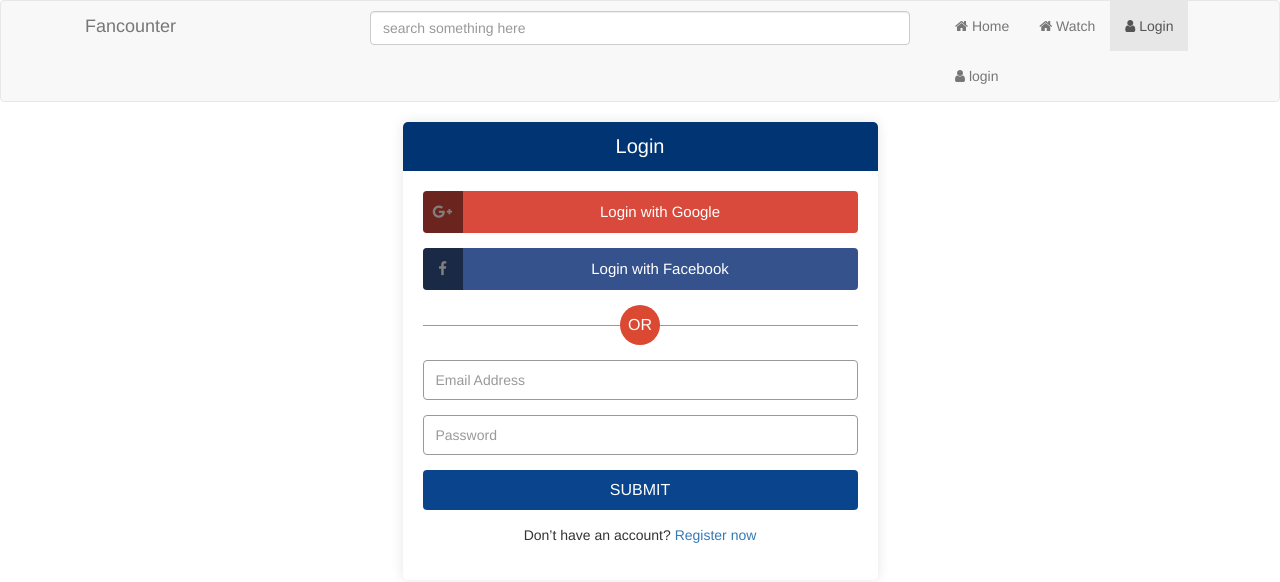
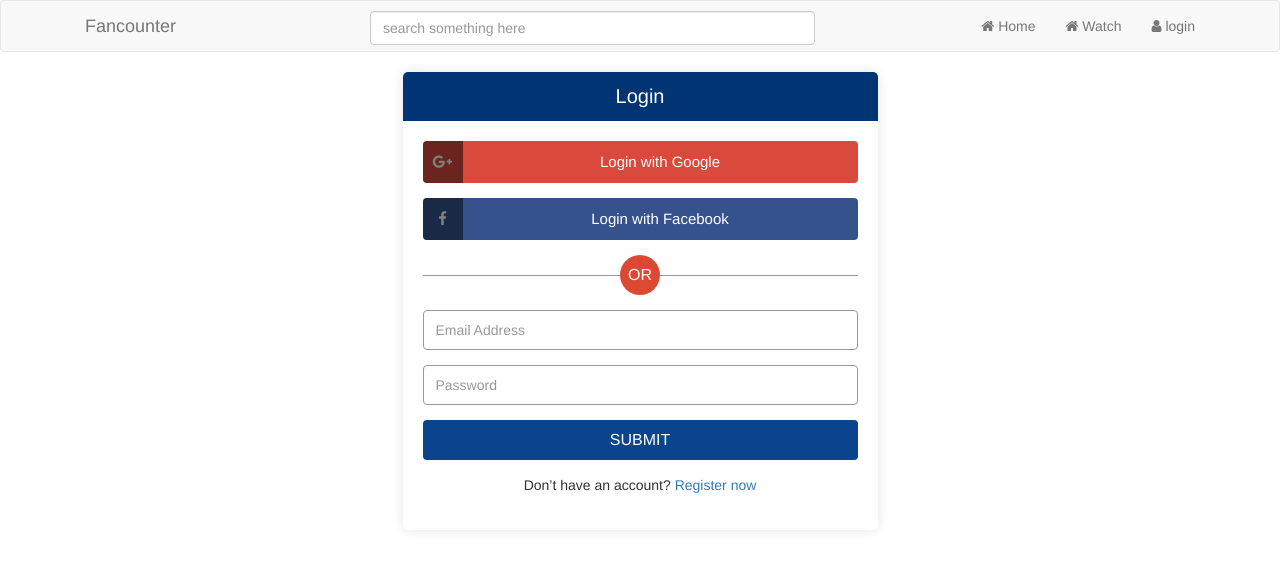
Before and after one commit to vinayofficial/fancounter, an Angular app: page /login in a window 1280 px wide. Shown: the top 582 px of the page. Built offline with nearby package versions, Linux system fonts and the light colour scheme.

Commit message:
login test.. no special changes.

```diff
--- a/src/app/navbar/navbar.component.html
+++ b/src/app/navbar/navbar.component.html
@@ -5,7 +5,7 @@
         <a class="navbar-brand" routerLink="home">Fancounter</a>
         </div>
     </div>
-    <div class="col-md-6" style="margin-top:10px;" >
+    <div class="col-md-5" style="margin-top:10px;" >
         <form [formGroup]="searchForm" (ngSubmit)="searchData()">
             <input type="text"
                    formControlName="inputKeys"
@@ -13,7 +13,7 @@
                    placeholder="search something here"/>
         </form>
     </div>
-    <div class="col-md-3">
+    <div class="col-md-4">
         <ul class="nav navbar-nav navbar-right">
         <li routerLinkActive="active">
             <a routerLink="home">
@@ -23,11 +23,6 @@
             <li routerLinkActive="active">
                 <a routerLink="video">
                     <i class="fa fa-home"></i> Watch
-                </a>
-            </li>
-            <li routerLinkActive="active">
-                <a routerLink="login">
-                    <i class="fa fa-user"></i> Login
                 </a>
             </li>
       <li routerLinkActive="active" *ngIf="!checkLogin">
```
Also changed, not shown: src/app/login/login.component.ts (+3 -4 lines).
